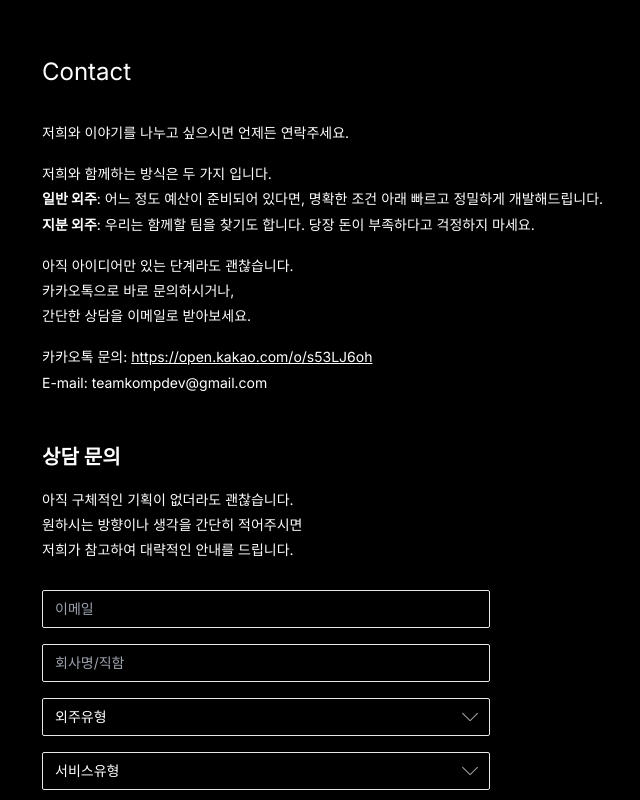
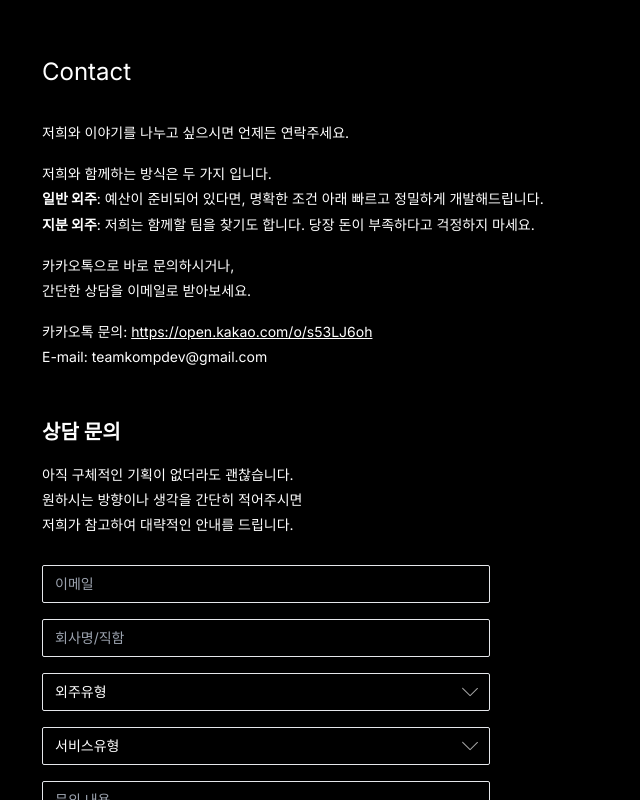
Before and after one commit to xogustlnx/komp_development, a Next.js app: page /contact in a window 1280 px wide. Shown: the top 800 px of the page, without its empty margins (6-646 px from the left). Built offline with nearby package versions, Linux system fonts and the light colour scheme.

Commit message:
자잘한수정

```diff
--- a/app/about/page.tsx
+++ b/app/about/page.tsx
@@ -14,7 +14,7 @@ export default function AboutPage() {
         <p className="text-sm pb-1 leading-[1.8]">
           돈 받고 개발만 하는 딱딱한 외주 개발사가 아닌,
           <br />
-          그 이상의 파트너가 될 수 있기를 지향합니다.
+          고객의 니즈 그 이상을 실현하는 파트너가 되기를 지향합니다.
         </p>
         <p className="text-sm">
           저희와 파트너가 되고 싶다면,{" "}
--- a/app/contact/page.tsx
+++ b/app/contact/page.tsx
@@ -65,11 +65,10 @@ export default function ContactPage() {
         <p>저희와 이야기를 나누고 싶으시면 언제든 연락주세요.</p>
         <p>
           저희와 함께하는 방식은 두 가지 입니다. <br />
-          <strong>일반 외주</strong>: 어느 정도 예산이 준비되어 있다면, 명확한 조건 아래 빠르고 정밀하게 개발해드립니다.<br />
-          <strong>지분 외주</strong>: 우리는 함께할 팀을 찾기도 합니다. 당장 돈이 부족하다고 걱정하지 마세요.
+          <strong>일반 외주</strong>: 예산이 준비되어 있다면, 명확한 조건 아래 빠르고 정밀하게 개발해드립니다.<br />
+          <strong>지분 외주</strong>: 저희는 함께할 팀을 찾기도 합니다. 당장 돈이 부족하다고 걱정하지 마세요.
         </p>
         <p>
-          아직 아이디어만 있는 단계라도 괜찮습니다. <br />
           카카오톡으로 바로 문의하시거나,<br />
           간단한 상담을 이메일로 받아보세요.
         </p>
```
